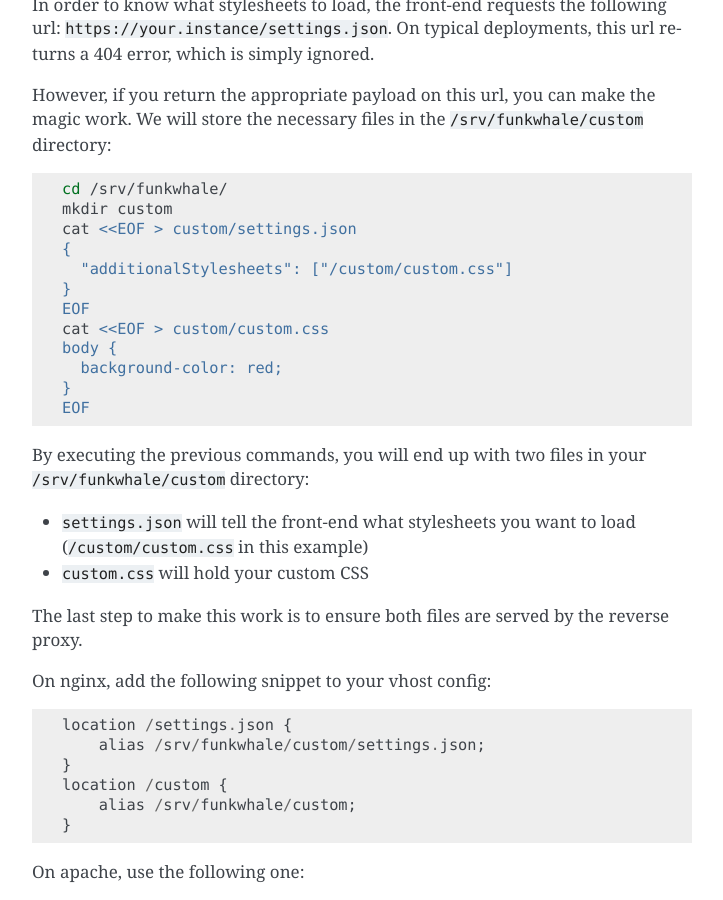
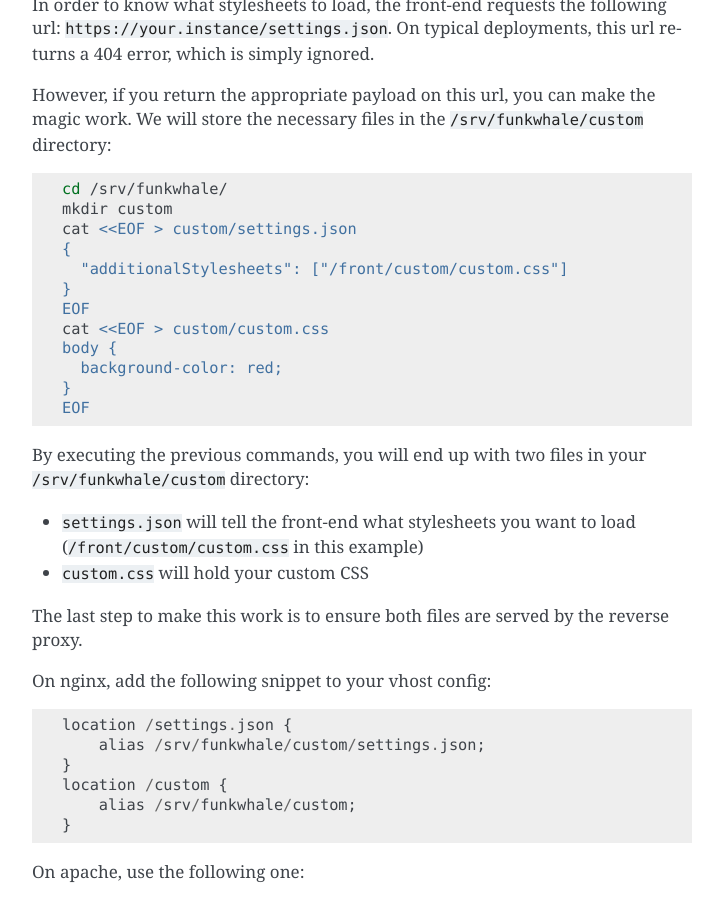
Before and after one commit to RYGhub/funkwhale, a Sphinx documentation site: the page built from docs/configuration.rst, in a window 1280 px wide and 900 px high, scrolled down 3861 px. Shown: the whole window, without its empty margins (388-1111 px from the left). Built offline with Sphinx 7.4.7, drawn with Linux system fonts in a browser that asks for light colours; pages that are not in the unit, such as notebooks, are missing from menus.

Commit message:
Fixed broken custom css path

```diff
--- a/docs/configuration.rst
+++ b/docs/configuration.rst
@@ -182,7 +182,7 @@ work. We will store the necessary files in the ``/srv/funkwhale/custom`` directo
     mkdir custom
     cat <<EOF > custom/settings.json
     {
-      "additionalStylesheets": ["/custom/custom.css"]
+      "additionalStylesheets": ["/front/custom/custom.css"]
     }
     EOF
     cat <<EOF > custom/custom.css
@@ -194,7 +194,7 @@ work. We will store the necessary files in the ``/srv/funkwhale/custom`` directo
 By executing the previous commands, you will end up with two files in your ``/srv/funkwhale/custom``
 directory:
 
-- ``settings.json`` will tell the front-end what stylesheets you want to load (``/custom/custom.css`` in this example)
+- ``settings.json`` will tell the front-end what stylesheets you want to load (``/front/custom/custom.css`` in this example)
 - ``custom.css`` will hold your custom CSS
 
 The last step to make this work is to ensure both files are served by the reverse proxy.
```
Also changed, not shown: 2 other files.
